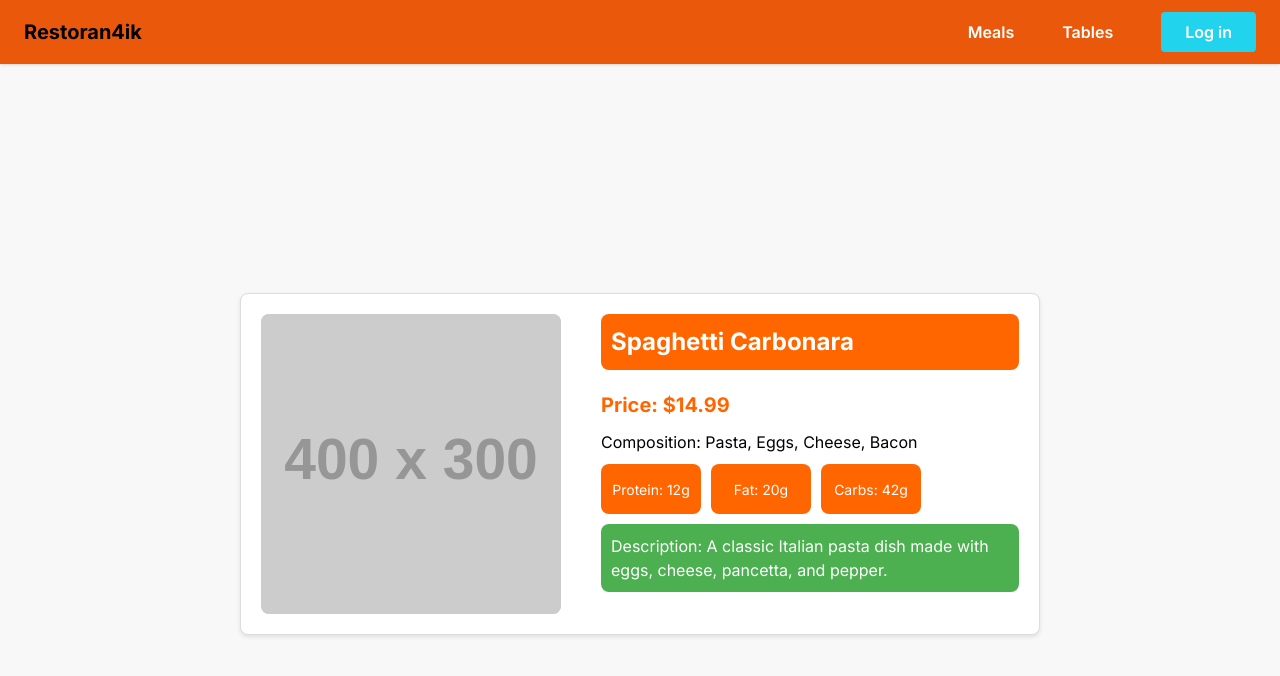
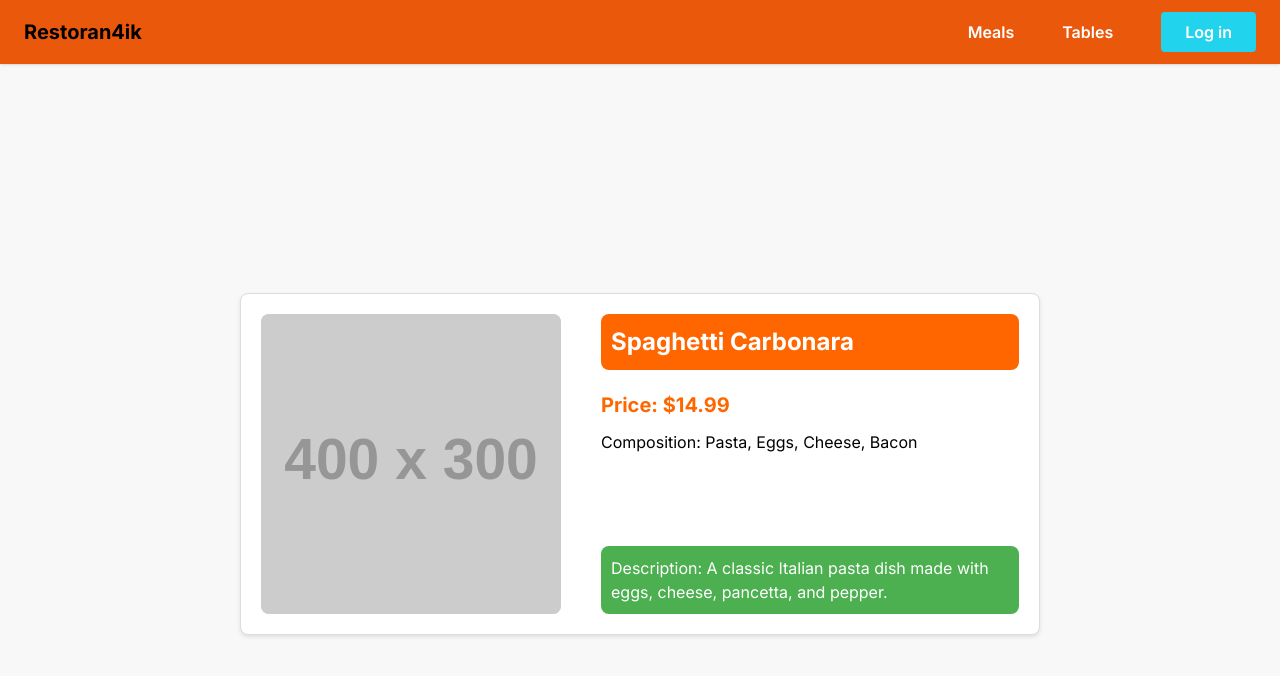
Before and after one commit to azamatbayramov/restoran4ik, a Next.js app: page /meals/1 in a window 1280 px wide. Shown: the top 676 px of the page. Built offline with nearby package versions, Linux system fonts and the light colour scheme.

Commit message:
removed bju

```diff
--- a/src/components/MealDetail/MealDetail.tsx
+++ b/src/components/MealDetail/MealDetail.tsx
@@ -2,12 +2,6 @@
 
 import { useEffect, useState } from 'react';
 import { meals } from '../../data/meals';
-
-interface BJU {
-  protein: number;
-  fat: number;
-  carbs: number;
-}
 
 interface Meal {
   id: number;
@@ -15,7 +9,6 @@ interface Meal {
   price: string;
   imageSrc: string;
   composition: string;
-  bju: BJU;
   description: string;
 }
 
@@ -64,6 +57,8 @@ const MealDetail: React.FC<MealDetailProps> = ({ mealId }) => {
 
   const detailsStyle = {
     flex: 1,
+    display: 'flex',
+    flexDirection: 'column',
   };
 
   const headerStyle = {
@@ -87,31 +82,13 @@ const MealDetail: React.FC<MealDetailProps> = ({ mealId }) => {
     margin: '10px 0',
   };
 
-  const bjuContainerStyle = {
-    display: 'flex',
-    gap: '10px',
-    margin: '10px 0',
-  };
-
-  const bjuItemStyle = {
-    backgroundColor: '#ff6600', // Orange background
-    color: '#fff', // White text
-    width: '100px',
-    height: '50px',
-    display: 'flex',
-    alignItems: 'center',
-    justifyContent: 'center',
-    borderRadius: '8px', // Rounded corners
-    fontSize: '14px',
-  };
-
   const descriptionContainerStyle = {
     backgroundColor: '#4CAF50', // Green background
     color: '#fff', // White text
     padding: '10px',
     borderRadius: '8px', // Rounded corners
     fontSize: '16px',
-    margin: '10px 0',
+    marginTop: 'auto', // Push description to the bottom
   };
 
   return (
@@ -122,11 +99,6 @@ const MealDetail: React.FC<MealDetailProps> = ({ mealId }) => {
           <div style={headerStyle}>{meal.title}</div> {/* Dish name in colored block */}
           <p style={priceStyle}>Price: ${meal.price}</p>
           <p style={compositionStyle}>Composition: {meal.composition}</p>
-          <div style={bjuContainerStyle}>
-            <div style={bjuItemStyle}>Protein: {meal.bju.protein}g</div>
-            <div style={bjuItemStyle}>Fat: {meal.bju.fat}g</div>
-            <div style={bjuItemStyle}>Carbs: {meal.bju.carbs}g</div>
-          </div>
           <div style={descriptionContainerStyle}>Description: {meal.description}</div>
         </div>
       </div>
```
Also changed, not shown: package.json (+8 -2 lines), 1 other file (tests, documents, lock files or other folders).
